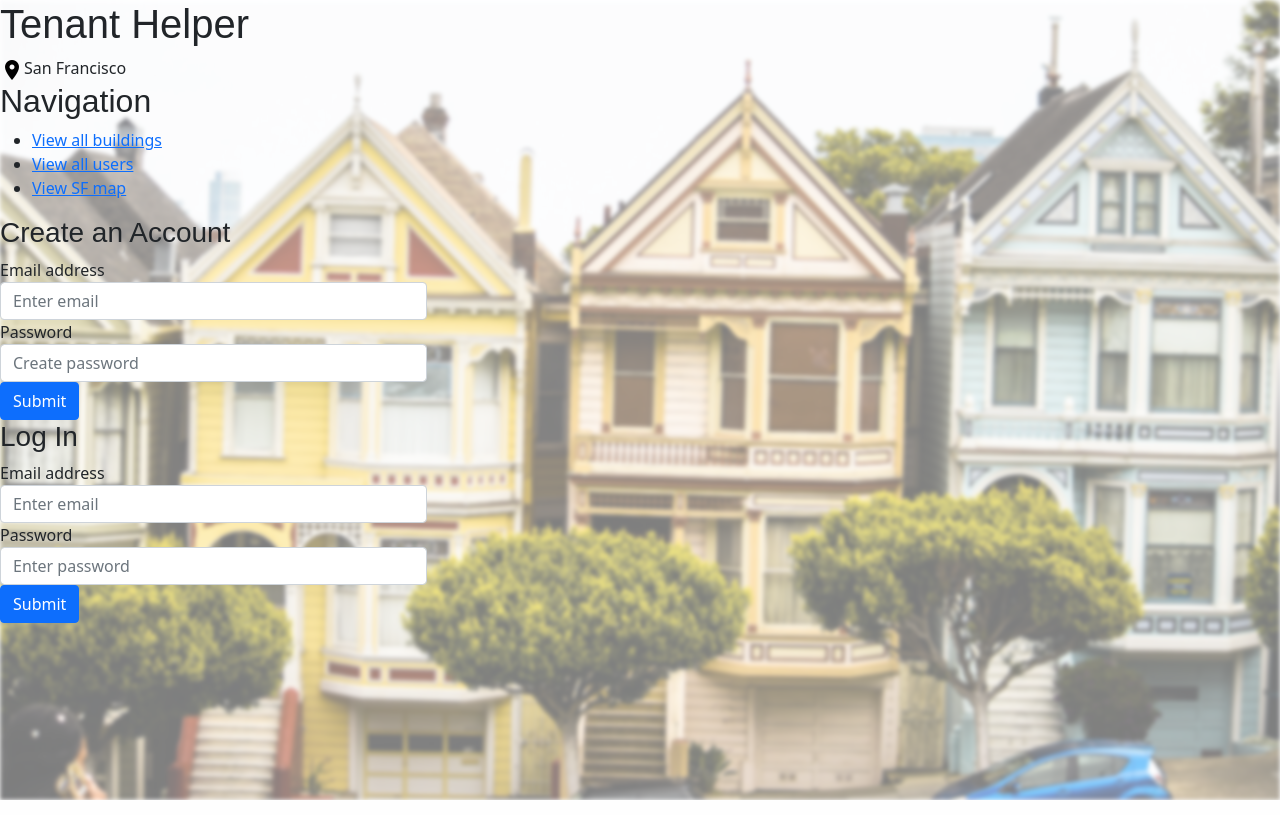
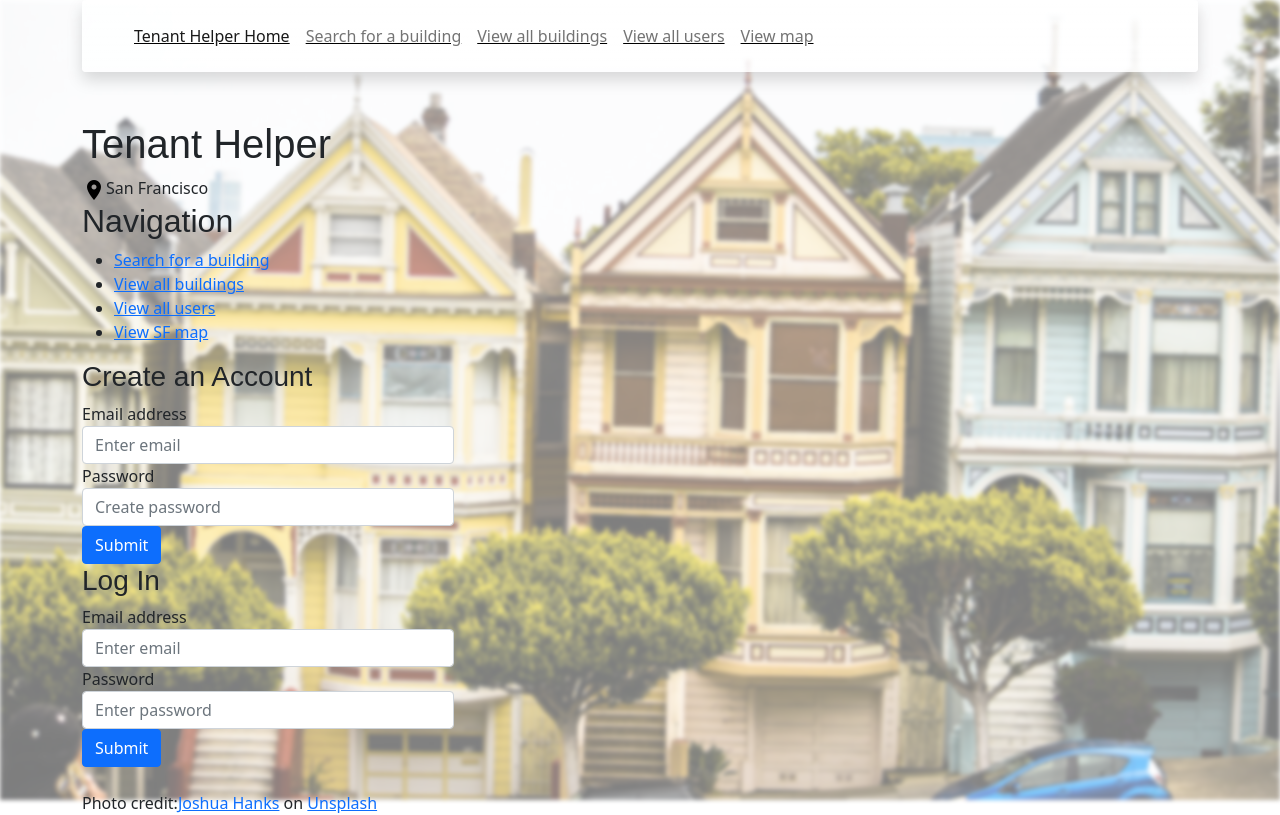
Before and after one commit to shoshlavosh/project, a Flask app: page / in a window 1280 px wide. Run offline with Flask 2, Linux system fonts and the light colour scheme.

Commit message:
Nav bar added

```diff
--- a/templates/base.html
+++ b/templates/base.html
@@ -30,9 +30,39 @@
           {{ msg }}
         </p>
       {% endfor %}
+
+      <div class="container">
+        <!-- nav bar goes here -->
+        <nav class="navbar navbar-expand-lg navbar-light bg-info bg-gradient text-black text-decoration-underline bg-opacity-75 shadow p-3 mb-5 bg-body rounded">
+          <div class="container-fluid">
+            <a class="navbar-brand" href="#"></a>
+            <button class="navbar-toggler" type="button" data-bs-toggle="collapse" data-bs-target="#navbarSupportedContent" aria-controls="navbarSupportedContent" aria-expanded="false" aria-label="Toggle navigation">
+              <span class="navbar-toggler-icon"></span>
+            </button>
+            <div class="collapse navbar-collapse" id="navbarSupportedContent">
+              <ul class="navbar-nav me-auto mb-2 mb-lg-0">
+                <li class="nav-item">
+                  <a class="nav-link active" aria-current="page" href="/">Tenant Helper Home</a>
+                </li>
+                <li class="nav-item">
+                  <a class="nav-link" a href="/search">Search for a building</a>
+                </li>
+                <li class="nav-item">
+                  <a class="nav-link" a href="/buildings">View all buildings</a>
+                </li>
+                <li class="nav-item">
+                  <a class="nav-link" a href="/users">View all users</a>
+                </li>
+                <li class="nav-item">
+                  <a class="nav-link" a href="/map">View map</a>
+                </li>
+            </div>
+          </div>
+        </nav>
       {% block body %}
-      <div class="container">
-        <div class="row">
+
+      {% endblock %}
+        <!-- <div class="row">
           <div class="col">
             Column
           </div>
@@ -43,9 +73,7 @@
             Column
           </div>
         </div>
-      </div>
-      {% endblock %}
-
+      </div> -->
       {% block after_body %}{% endblock %}
   </body>
 </html>
--- a/templates/index.html
+++ b/templates/index.html
@@ -13,6 +13,7 @@
    -->
     <h2>Navigation</h2>
     <ul>
+      <li><a href="/search">Search for a building</a></li>
       <li><a href="/buildings">View all buildings</a></li>
       <li><a href="/users">View all users</a></li>
       <li><a href="/map">View SF map</a></li>
@@ -48,5 +49,8 @@
 
         <button type='submit' class="btn btn-primary">Submit</button>
     </form>
-
+    <br>
+    <footer>
+      Photo credit:<a href="https://unsplash.com/@jhanks787?utm_source=unsplash&utm_medium=referral&utm_content=creditCopyText">Joshua Hanks</a> on <a href="https://unsplash.com/s/photos/san-francisco?utm_source=unsplash&utm_medium=referral&utm_content=creditCopyText">Unsplash</a>
+    </footer>
 {% endblock %}
```
Also changed, not shown: 1 other file.
